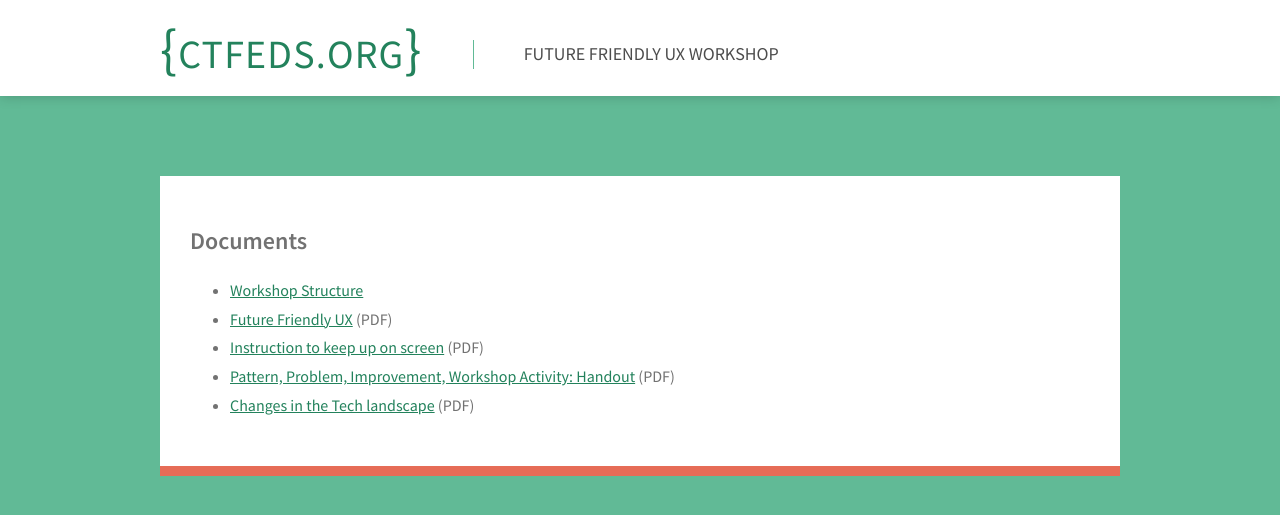
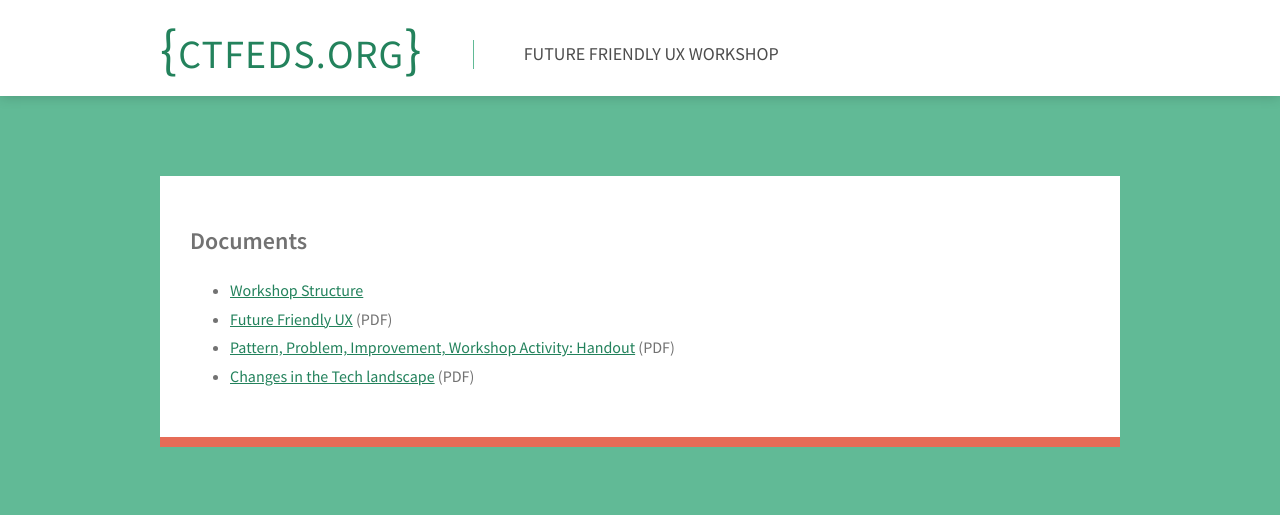
Before and after one commit to CTFEDs/FutureFriendlyUXWorkshop, a Jekyll site: the page built from index.md, in a window 1280 px wide. Shown: the top 515 px of the page. Built offline with Jekyll 4.4.1, drawn with Linux system fonts in a browser that asks for light colours.

Commit message:
Remove unnecessary link from index

```diff
--- a/index.md
+++ b/index.md
@@ -7,6 +7,5 @@ title: Future Friendly UX Workshop
 
 * [Workshop Structure](workshop-structure/)
 * [Future Friendly UX](future-friendly-deck.pdf) (PDF)
-* [Instruction to keep up on screen](instructions-to-keep-up-on-screen.pdf) (PDF)
 * [Pattern, Problem, Improvement, Workshop Activity: Handout](print/pattern-problem-principles-activity-handout.pdf) (PDF)
 * [Changes in the Tech landscape](print/changes.pdf) (PDF)
```
